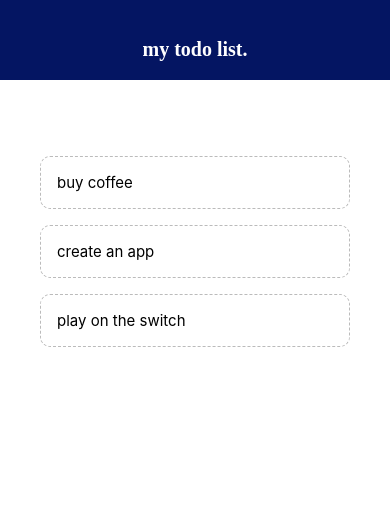
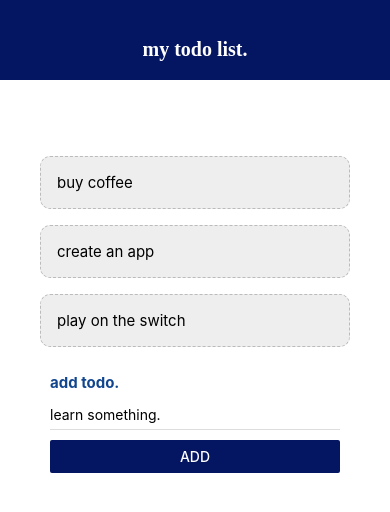
Before and after one commit to sia162/todo-android-app, a React Native app: screen / in a window 390 px wide. Shown: the top 512 px of the page. Built offline with nearby package versions, Linux system fonts and the light colour scheme.

Commit message:
feature: add todo items

```diff
--- a/App.js
+++ b/App.js
@@ -2,6 +2,7 @@ import { StatusBar } from "expo-status-bar";
 import { useState } from "react";
 import { StyleSheet, View, FlatList } from "react-native";
 import Header from "./components/Header";
+import TodoForm from "./components/TodoForm";
 import TodoItem from "./components/TodoItem";
 
 export default function App() {
@@ -17,22 +18,30 @@ export default function App() {
     });
   };
 
+  const addtodohandler = (text) => {
+    setTodos([...todos, { text: text, key: Math.random().toString() }]);
+  };
+
   return (
     <View style={styles.container}>
       {/* header */}
       <Header />
       <View style={styles.content}>
-        {/* to-do form */}
-
         <View style={styles.list}>
           {/* list */}
           <FlatList
             data={todos}
             renderItem={({ item }) => (
-              <TodoItem item={item} pressHandler={pressHandler} />
+              <TodoItem
+                item={item}
+                pressHandler={pressHandler}
+                addtodohandler
+              />
             )}
           />
         </View>
+        {/* to-do form */}
+        <TodoForm addtodohandler={addtodohandler} />
       </View>
       <StatusBar style="auto" />
     </View>
--- /dev/null
+++ b/components/TodoForm.js
@@ -0,0 +1,47 @@
+import { Button, StyleSheet, Text, View, TextInput } from "react-native";
+import React, { useState } from "react";
+
+const TodoForm = ({ addtodohandler }) => {
+  const [todotext, setTodotext] = useState("");
+
+  const changeHandler = (val) => {
+    setTodotext(val);
+  };
+
+  return (
+    <View style={styles.form}>
+      <Text style={styles.todohead}>add todo.</Text>
+      <TextInput
+        style={styles.todotext}
+        placeholder="learn something."
+        onChangeText={changeHandler}
+      />
+      <Button
+        onPress={() => addtodohandler(todotext)}
+        title="add"
+        color="#041562"
+      />
+    </View>
+  );
+};
+
+export default TodoForm;
+
+const styles = StyleSheet.create({
+  form: {
+    marginTop: 26,
+    marginHorizontal: 10,
+  },
+  todotext: {
+    marginTop: 8,
+    marginBottom: 10,
+    paddingVertical: 6,
+    borderBottomWidth: 1,
+    borderBottomColor: "#ddd",
+  },
+  todohead: {
+    fontSize: 15,
+    fontWeight: "bold",
+    color: "#11468F",
+  },
+});
--- a/components/TodoItem.js
+++ b/components/TodoItem.js
@@ -20,5 +20,6 @@ const styles = StyleSheet.create({
     borderStyle: "dashed",
     borderRadius: 10,
     fontSize: 15,
+    backgroundColor: "#EEEEEE",
   },
 });
```
Also changed, not shown: 1 other file (tests, documents, lock files or other folders).
